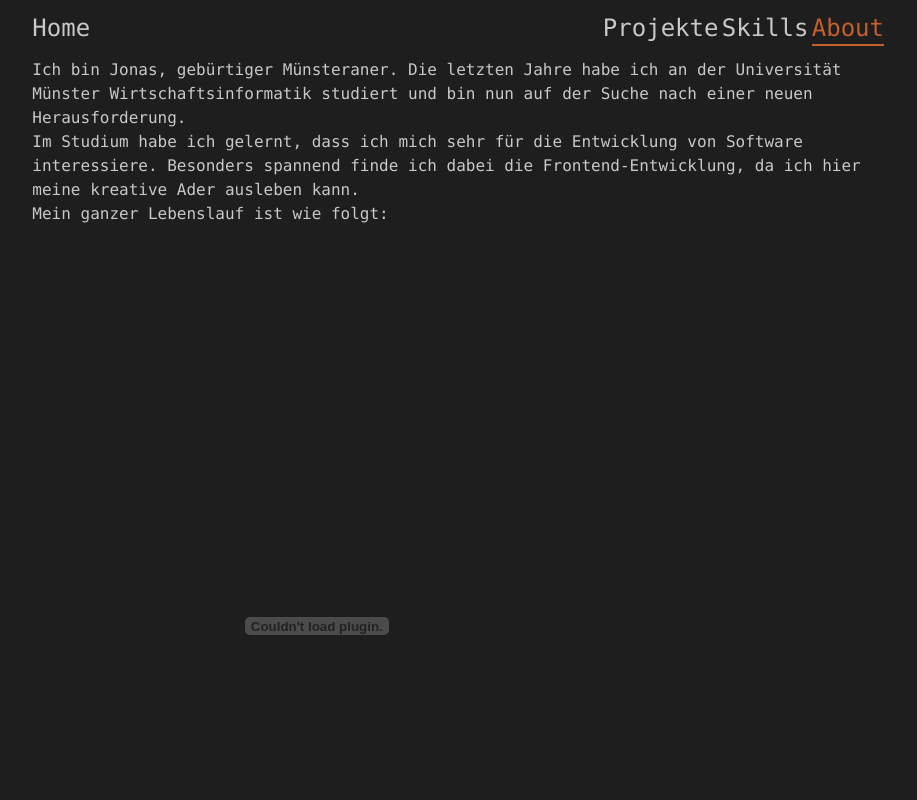
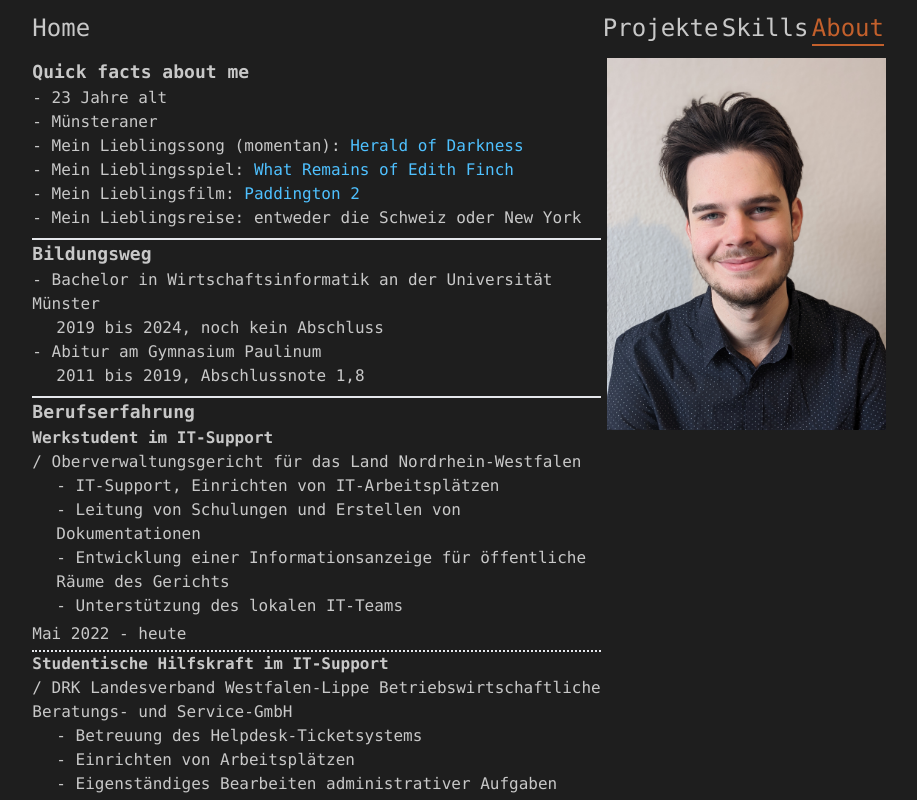
Before and after one commit to JonasRettig/jrettig.dev, a Next.js app: page /about in a window 1280 px wide. Shown: the top 800 px of the page, without its empty margins (181-1098 px from the left). Built offline with nearby package versions, Linux system fonts and the light colour scheme.

Commit message:
reworked about site

```diff
--- a/src/app/about/page.tsx
+++ b/src/app/about/page.tsx
@@ -1,21 +1,62 @@
 import Header from "@/components/header";
 import Footer from "@/components/footer";
+import Job from "@/components/job";
 
 export default function About() {
     return (
         <div>
             <Header highlight={"about"}/>
-            <div className="w-4/6 flex flex-col justify-self-center mx-auto max-sm:w-11/12">
-                <div>
-                    Ich bin Jonas, gebürtiger Münsteraner. Die letzten Jahre habe ich an der Universität Münster Wirtschaftsinformatik studiert und bin nun auf der Suche nach einer neuen Herausforderung.
+            <div className="w-4/6 flex flex-col justify-self-center mx-auto max-sm:w-11/12 h-[88%]">
+                <div className="flex flex-row">
+                    <div className="flex flex-col w-4/6">
+                        <b className="text-lg"> Quick facts about me </b>
+                        <div> - 23 Jahre alt </div>
+                        <div> - Münsteraner </div>
+                        <div> - Mein Lieblingssong (momentan): <a href="https://open.spotify.com/track/4Jh5SlPiCAKP2d88TmKisF?si=f0cbeb1f45914f73"  target="_blank"> Herald of Darkness </a></div>
+                        <div> - Mein Lieblingsspiel: <a href="https://store.steampowered.com/app/501300/What_Remains_of_Edith_Finch/" target="_blank"> What Remains of Edith Finch </a></div>
+                        <div> - Mein Lieblingsfilm: <a href="https://letterboxd.com/film/paddington-2/" target="_blank"> Paddington 2 </a></div>
+                        <div> - Mein Lieblingsreise: entweder die Schweiz oder New York</div>
+                    </div>
+                    <div className="relative w-2/6 ml-4">
+                        <img src="/me_good.jpeg" alt="Ein Bild von Jonas Rettig im Hemd." className="absolute hover:opacity-0 z-10"/>
+                        <img src="/me_bad.jpeg" alt="Ein Bild von Jonas Rettig, wie er unter einem Tisch liegt. Ein Laptop steht vor ihm." className="absolute"/>
+                    </div>
+                </div>
+                <div className="w-4/6 mt-2 border-t-2">
+                        <b className="text-lg"> Bildungsweg </b>
+                        <div>
+                            <div> - Bachelor in Wirtschaftsinformatik an der Universität Münster </div>
+                            <div className="ml-6"> 2019 bis 2024, noch kein Abschluss </div>
+                        </div>
+                        <div>
+                            <div> - Abitur am Gymnasium Paulinum </div>
+                            <div className="ml-6"> 2011 bis 2019, Abschlussnote 1,8 </div>
+                        </div>
+                </div>
+                <div className="w-4/6 mt-2 border-t-2">
+                    <b className="text-lg"> Berufserfahrung </b>
+                    <Job
+                        name={"Werkstudent im IT-Support"}
+                        company={"Oberverwaltungsgericht für das Land Nordrhein-Westfalen"}
+                        what = {["IT-Support, Einrichten von IT-Arbeitsplätzen", "Leitung von Schulungen und Erstellen von Dokumentationen", "Entwicklung einer Informationsanzeige für öffentliche Räume des Gerichts", "Unterstützung des lokalen IT-Teams"]}
+                        timeframe={"Mai 2022 - heute"}
+                    />
+                    <Job
+                        name={"Studentische Hilfskraft im IT-Support"}
+                        company={"DRK Landesverband Westfalen-Lippe Betriebswirtschaftliche Beratungs- und Service-GmbH"}
+                        what = {["Betreuung des Helpdesk-Ticketsystems", "Einrichten von Arbeitsplätzen", "Eigenständiges Bearbeiten administrativer Aufgaben"]}
+                        timeframe={"April 2021 - April 2022"}
+                    />
+                    <Job
+                        name={"Arbeit an einer Studie zur Bewertung der kommunalen Umsetzung des OZG"}
+                        company={"Lehrstuhl für Wirtschaftsinformatik und Informationsmanagement an der Universität Münster"}
+                        what = {["Datenerhebung und Datenanalyse", "Literaturrecherche"]}
+                        timeframe={"August 2020 - Dezember 2020"}
+                    />
                 </div>
                 <div>
-                    Im Studium habe ich gelernt, dass ich mich sehr für die Entwicklung von Software interessiere. Besonders spannend finde ich dabei die Frontend-Entwicklung, da ich hier meine kreative Ader ausleben kann.
+                    Mein ganzer Lebenslauf ist <a href="/Lebenslauf.pdf"> hier </a> zu finden.
                 </div>
-                <div>
-                    Mein ganzer Lebenslauf ist wie folgt:
-                </div>
-                <embed src="Lebenslauf.pdf" className="w-4/6 h-screen max-sm:w-full" />
             </div>
             <Footer/>
         </div>
--- /dev/null
+++ b/src/components/job.tsx
@@ -0,0 +1,19 @@
+export default function Job({ name, company, what, timeframe }: { name: string, company: string, what: string[], timeframe: string }) {
+    return (
+        <div className="flex flex-col border-b-2 border-dotted">
+            <div className="flex flex-row">
+                <div> <b className="mr-2"> {name} </b> <div> / {company} </div> </div>
+            </div>
+            <div className="flex flex-col ml-6">
+                {what.map((what, index) => (
+                    <div key={index}>
+                       - {what}
+                    </div>
+                ))}
+            </div>
+            <div className="mt-1 mb-1">
+                {timeframe}
+            </div>
+        </div>
+    )
+}
```
Also changed, not shown: public/me_bad.jpeg (added), public/me_good.jpeg (added).
